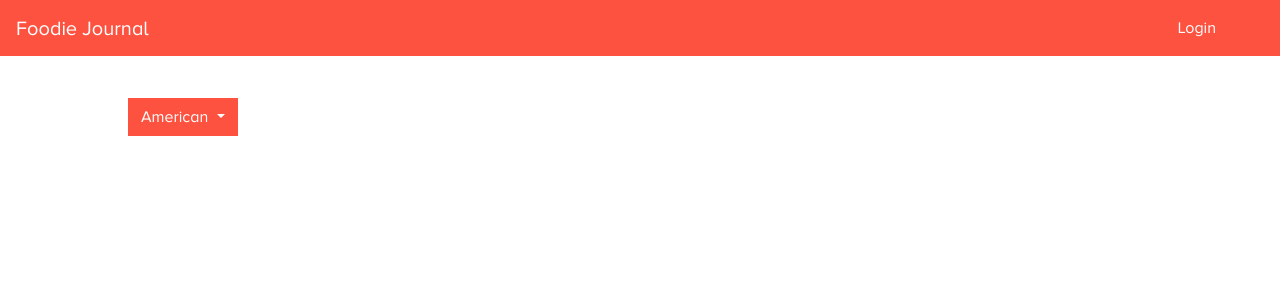
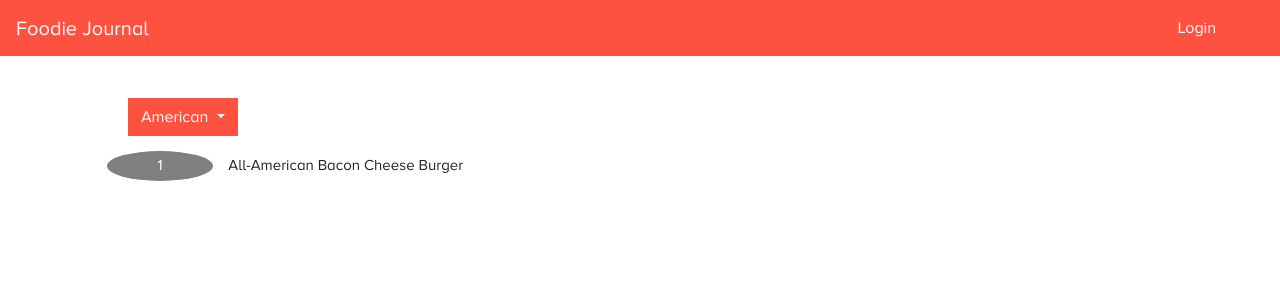
Before and after one commit to hardvolk/foodie-journal, an Angular app: page / in a window 1280 px wide. Shown: the top 300 px of the page. Built offline with nearby package versions, Linux system fonts and the light colour scheme.

Commit message:
Added description of each food with his ranked position

```diff
--- a/src/app/journey-overview/journey-overview.component.css
+++ b/src/app/journey-overview/journey-overview.component.css
@@ -17,3 +17,34 @@
      width: 95%;
      margin-right: 1%;
  }
+
+ /* -------------------------- */
+
+.body {
+    background-color: gray;
+}
+
+.food {
+    margin-bottom: 15px;
+    margin-top: 15px;
+}
+
+.circle {
+    border-radius: 50%;
+    width: 30px;
+    height: 30px;
+    color: aqua;
+    background-color: grey;
+    padding: 3px 0;
+}
+
+.ranked {
+    font-size: 15px;
+    color: white;
+    text-align: center;
+}
+
+.name {
+    font-size: 15px;
+    padding: 3px 0;
+}
--- a/src/app/journey-overview/journey-overview.component.html
+++ b/src/app/journey-overview/journey-overview.component.html
@@ -8,6 +8,14 @@
     <a class="dropdown-item" id="elements-inside-dropdown" href="#">Link 3</a>
   </div>
 </div>
-<div class="row">
+<div class="container-fluid">
+  <div class="row food">
+    <div class="col-1 offset-1 circle">
+      <p class="ranked">1</p>
+    </div>
+    <div class="col-9">
+      <p class="name">All-American Bacon Cheese Burger</p>
+    </div>
+  </div>
 
 </div>
```
